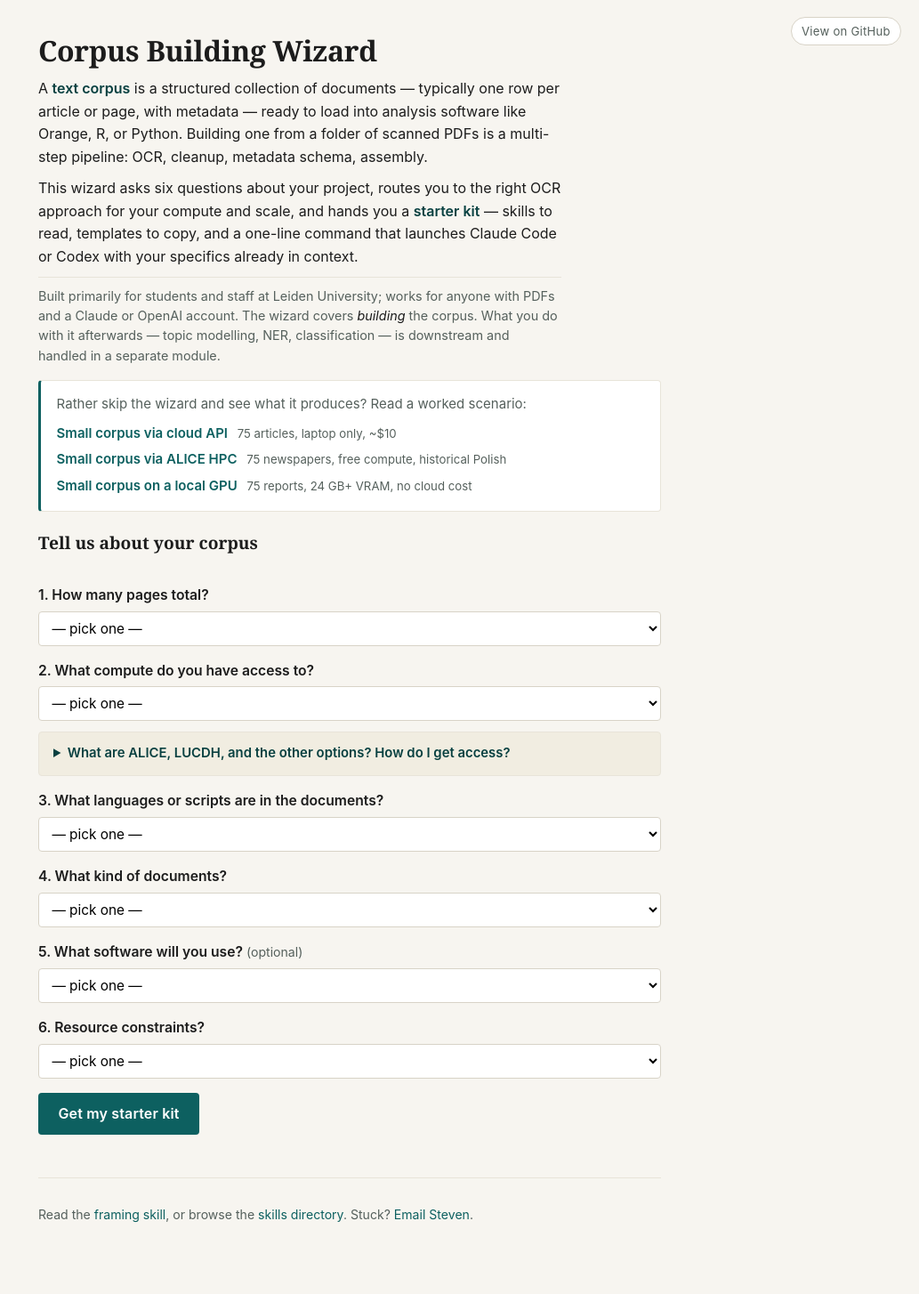
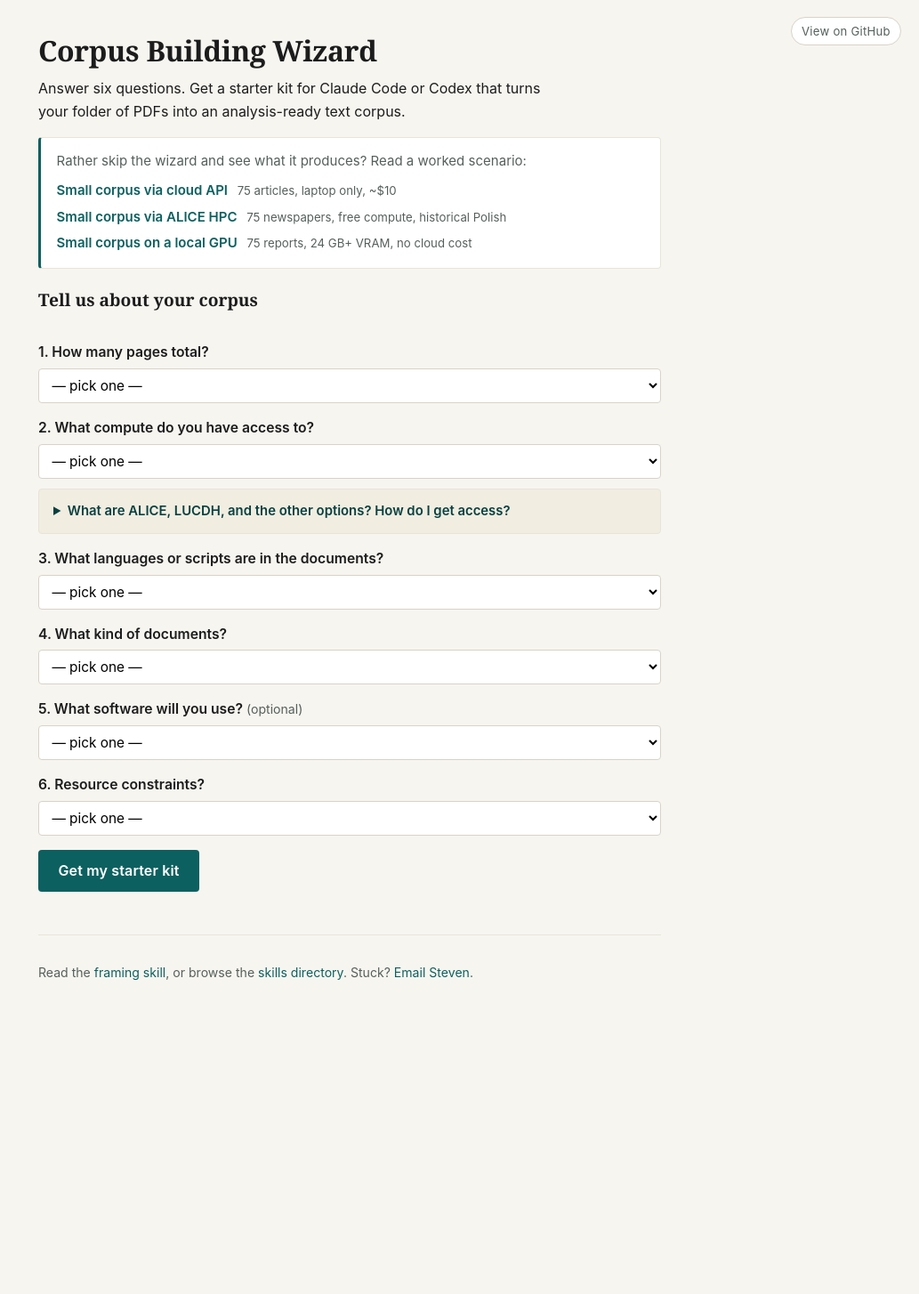
Before and after one commit to scdenney/corpus-building, a Jekyll site: the page index.html, which Jekyll copies as it is, in a window 1280 px wide. Shown: the whole page at 89% size, without its empty margins (247-1280 px from the left). Built offline with Jekyll 4.4.1, drawn with Linux system fonts in a browser that asks for light colours; after the commit the page ends 1181 px from its top, so only the background shows below that.

Commit message:
Add README + CC BY 4.0 LICENSE, trim wizard intro
README.md: repo landing page covering what this is, the pipeline at a
glance (mermaid diagram), scenario quick-starts, how to install the
skills in Claude Code, how to use the scripts standalone, embed-snippet
pointers, and a plain-English CC BY 4.0 note. Positions the repo as the
computational-methods deep dive that pairs with the Building-a-Corpus
primer on scdenney.github.io/thesis-supervision.

LICENSE: SPDX-identified CC BY 4.0 short-form notice plus links to the
full legal code. Share and adapt for any purpose, including teaching,
with attribution.

index.html: the three-paragraph orientation block was too much for a
visitor arriving from the supervision site. Back to a one-sentence lede.

_config.yml: exclude README, LICENSE, and .gitignore from the Pages build.

```diff
--- a/_config.yml
+++ b/_config.yml
@@ -23,3 +23,5 @@ exclude:
   - wizard/STARTER_KIT.md
   - SOURCES.md
   - README.md
+  - LICENSE
+  - .gitignore
--- a/index.html
+++ b/index.html
@@ -12,9 +12,7 @@
 
 <header>
   <h1>Corpus Building Wizard</h1>
-  <p class="lede">A <strong>text corpus</strong> is a structured collection of documents — typically one row per article or page, with metadata — ready to load into analysis software like Orange, R, or Python. Building one from a folder of scanned PDFs is a multi-step pipeline: OCR, cleanup, metadata schema, assembly.</p>
-  <p class="lede">This wizard asks six questions about your project, routes you to the right OCR approach for your compute and scale, and hands you a <strong>starter kit</strong> — skills to read, templates to copy, and a one-line command that launches Claude Code or Codex with your specifics already in context.</p>
-  <p class="scope-note">Built primarily for students and staff at Leiden University; works for anyone with PDFs and a Claude or OpenAI account. The wizard covers <em>building</em> the corpus. What you do with it afterwards — topic modelling, NER, classification — is downstream and handled in a separate module.</p>
+  <p class="lede">Answer six questions. Get a starter kit for Claude Code or Codex that turns your folder of PDFs into an analysis-ready text corpus.</p>
 </header>
 
 <section class="cold-entry">
```
Also changed, not shown: README.md (added), 1 other file.
